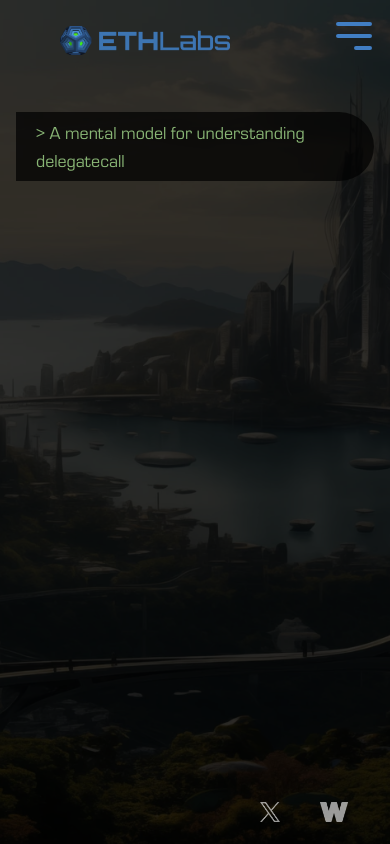
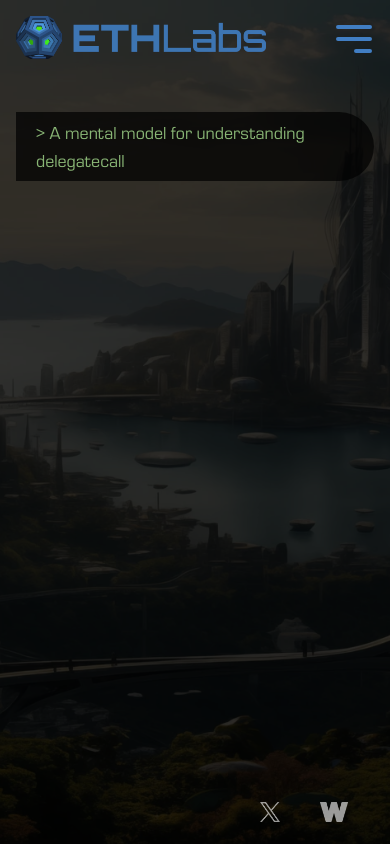
Before and after one commit to tbwebb22/ethlabs-app, a Next.js app: page /blog in a window 390 px wide. Built offline with nearby package versions, Linux system fonts and the light colour scheme.

Commit message:
Navbar mobile styling

```diff
--- a/src/app/blog/page.tsx
+++ b/src/app/blog/page.tsx
@@ -6,7 +6,7 @@ export default function Blog() {
     <div className="flex flex-col items-center mt-24">
       <div className="flex flex-col">
         <Link href="/blog/delegatecall" className="my-4">
-          <div className="flex flex-row ml-4 mr-4 pr-16 h-18 rounded-r-full text-[#bdfea3] text-opacity-70 hover:text-opacity-90 text-lg md:text-2xl pl-5 pt-[10px] pb-[3px] bg-black/70 ">
+          <div className="flex flex-row ml-4 mr-4 pr-16 h-18 rounded-r-full text-[#bdfea3] text-opacity-70 hover:text-opacity-90 text-lg md:text-xl pl-5 pt-[10px] pb-[3px] bg-black/70 ">
             &gt; A mental model for understanding delegatecall
           </div>
         </Link>
--- a/src/app/components/Navbar.tsx
+++ b/src/app/components/Navbar.tsx
@@ -47,8 +47,9 @@ export default function Navbar() {
                 alt="Logo"
                 width="250"
                 height="1"
-                className="opacity-90 mx-2 px-10 py-1 hover:bg-black/50 hover:opacity-100"
+                className="opacity-90 mx-1 px-0 pb-4 py-1 md:mx-2 md:px-10 md:py-1 hover:bg-black/50 hover:opacity-100"
               />
+              {/* className="opacity-90 mx-2 px-10 py-1 hover:bg-black/50 hover:opacity-100" */}
             </Link>
           </div>
           <div className="md:hidden">
```
